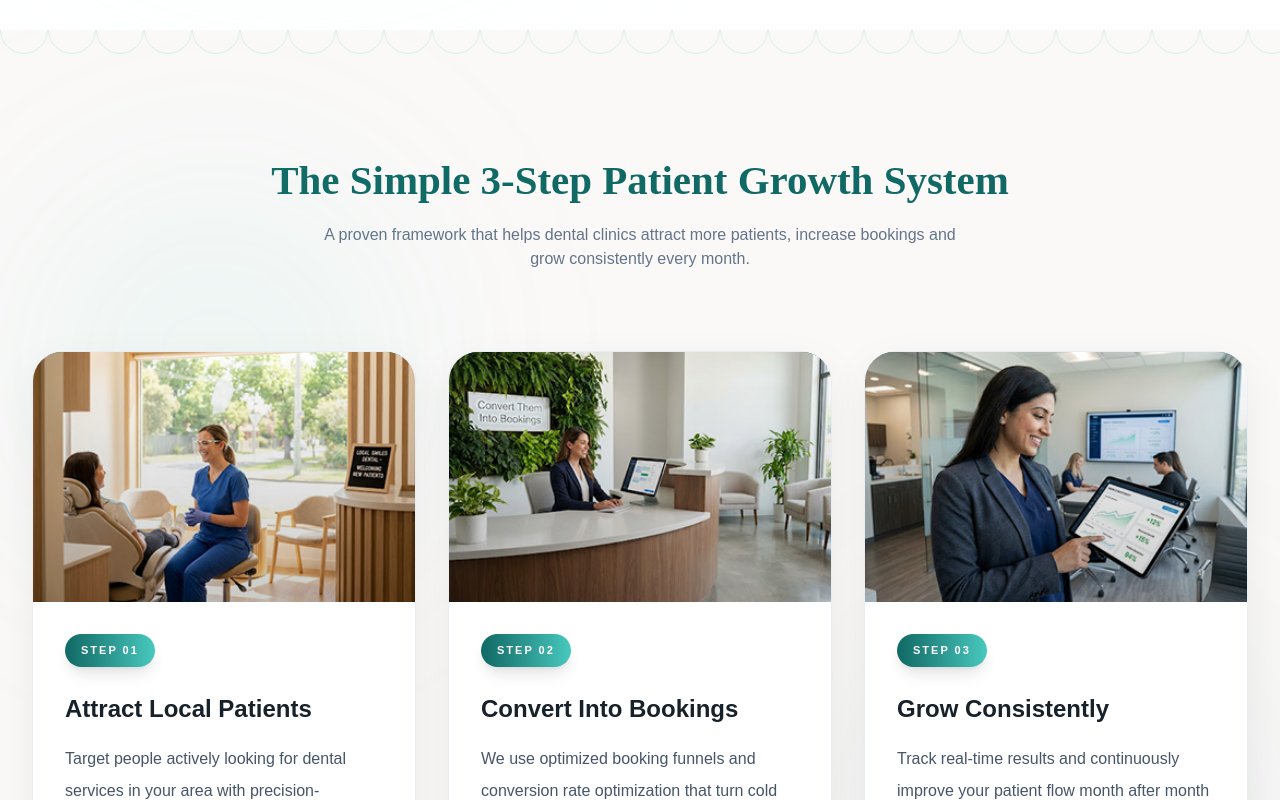
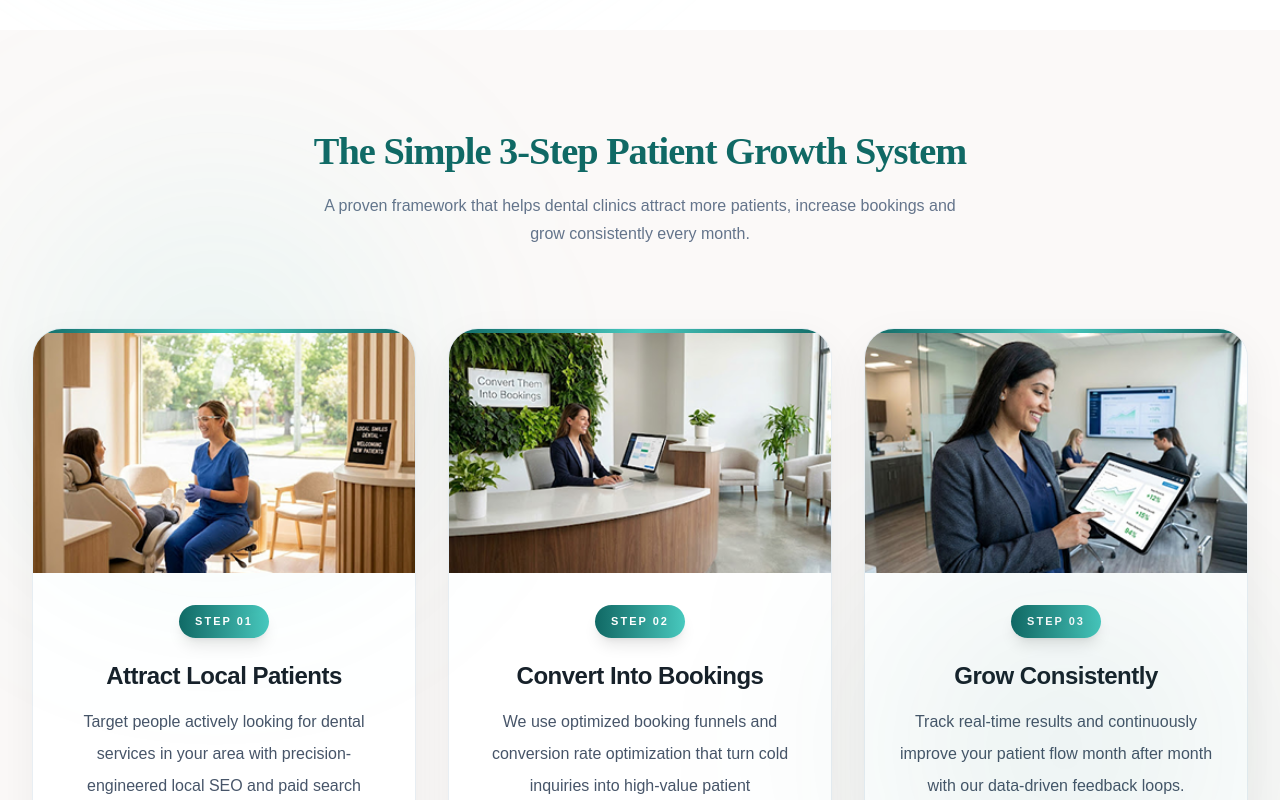
Before and after one commit to pranitha1404/dentalflow, a Next.js app: page / in a window 1280 px wide. Shown: the part 3480-4280 px from the top of the page. Built offline with nearby package versions, Linux system fonts and the light colour scheme.

Commit message:
Updated website design

```diff
--- a/components/GrowthSystem.tsx
+++ b/components/GrowthSystem.tsx
@@ -30,20 +30,8 @@ export default function GrowthSystem() {
   return (
     <section
       id="case-studies"
-      className="relative py-20 md:py-24 lg:py-32 bg-[#FBF9F8] overflow-hidden"
+      className="relative overflow-hidden bg-[#FBF9F8] py-[80px] md:py-[100px]"
     >
-      {/* Top Border */}
-      <div className="absolute top-0 left-0 w-full h-12 overflow-hidden">
-        <div className="flex">
-          {Array.from({ length: 80 }).map((_, i) => (
-            <div
-              key={i}
-              className="w-12 h-12 border border-[#D7F1EC] rounded-full -mt-6 flex-shrink-0"
-            />
-          ))}
-        </div>
-      </div>
-
       {/* Background Glow */}
       <div className="absolute top-40 left-10 w-[350px] h-[350px] bg-[#48C9BE]/10 rounded-full blur-[120px]" />
       <div className="absolute bottom-20 right-10 w-[350px] h-[350px] bg-[#106965]/10 rounded-full blur-[120px]" />
@@ -54,23 +42,19 @@ export default function GrowthSystem() {
         <div className="text-center mb-14 lg:mb-20">
 
           <h2
-            className="
-              text-[#106965]
-              font-bold
-              leading-[1.1]
-              text-center
-              break-words
-              px-2
-            "
+            className="text-[#106965] whitespace-nowrap"
             style={{
               fontFamily: "Namdhinggo",
-              fontSize: "clamp(18px, 3.2vw, 54px)",
+              fontWeight: 700,
+              lineHeight: "1.1",
+              letterSpacing: "-1px",
+              fontSize: "clamp(1.1rem, 3vw, 3.375rem)",
             }}
           >
             The Simple 3-Step Patient Growth System
           </h2>
 
-          <p className="mt-5 text-[#64748B] text-[16px] max-w-[650px] mx-auto">
+          <p className="mt-5 text-[#64748B] text-[16px] max-w-[650px] mx-auto leading-7">
             A proven framework that helps dental clinics attract more patients,
             increase bookings and grow consistently every month.
           </p>
@@ -85,46 +69,45 @@ export default function GrowthSystem() {
               key={index}
               className="
                 group
-                relative
                 overflow-hidden
                 rounded-[30px]
                 bg-white
                 border
                 border-[#E8EEF3]
                 shadow-[0_15px_45px_rgba(0,0,0,0.06)]
-                hover:-translate-y-5
-                hover:shadow-[0_30px_70px_rgba(16,105,101,0.18)]
+                hover:-translate-y-3
+                hover:shadow-[0_25px_60px_rgba(16,105,101,0.12)]
                 transition-all
                 duration-500
               "
             >
-              {/* Top Glow */}
-              <div className="absolute inset-x-0 top-0 h-1 bg-gradient-to-r from-[#106965] via-[#48C9BE] to-[#106965]" />
+              {/* Top Accent */}
+              <div className="h-[4px] bg-gradient-to-r from-[#106965] via-[#48C9BE] to-[#106965]" />
 
               {/* Image */}
-              <div className="relative overflow-hidden h-[250px]">
+              <div className="relative h-[240px] overflow-hidden">
                 <Image
                   src={item.image}
                   alt={item.title}
                   fill
                   className="
                     object-cover
-                    transition-transform
+                    transition-all
                     duration-700
-                    group-hover:scale-110
+                    group-hover:scale-105
                   "
                 />
-
-                <div className="absolute inset-0 bg-gradient-to-t from-black/20 to-transparent" />
               </div>
 
               {/* Content */}
-              <div className="p-7 lg:p-8">
+              <div className="p-7 lg:p-8 text-center flex flex-col items-center">
 
+                {/* Step Badge */}
                 <div
                   className="
                     inline-flex
                     items-center
+                    justify-center
                     px-4
                     py-2
                     rounded-full
@@ -141,26 +124,41 @@ export default function GrowthSystem() {
                   {item.step}
                 </div>
 
-                <h3 className="mt-6 text-[24px] font-bold text-[#17212A]">
+                {/* Title */}
+                <h3
+                  className="
+                    mt-6
+                    whitespace-nowrap
+                    text-[#17212A]
+                  "
+                  style={{
+                    fontWeight: 700,
+                    lineHeight: "1.15",
+                    letterSpacing: "-0.5px",
+                    fontSize: "clamp(1rem, 2vw, 1.5rem)",
+                  }}
+                >
                   {item.title}
                 </h3>
 
-                <p className="mt-4 text-[16px] leading-8 text-[#475569]">
+                {/* Description */}
+                <p className="mt-4 text-[16px] leading-8 text-[#475569] text-center">
                   {item.description}
                 </p>
 
+                {/* Bottom Line */}
                 <div
                   className="
                     mt-8
                     h-[4px]
                     w-0
+                    rounded-full
                     bg-gradient-to-r
                     from-[#106965]
                     to-[#48C9BE]
-                    rounded-full
-                    group-hover:w-full
                     transition-all
                     duration-700
+                    group-hover:w-full
                   "
                 />
               </div>
```
Also changed, not shown: 1 other file (tests, documents, lock files or other folders).
